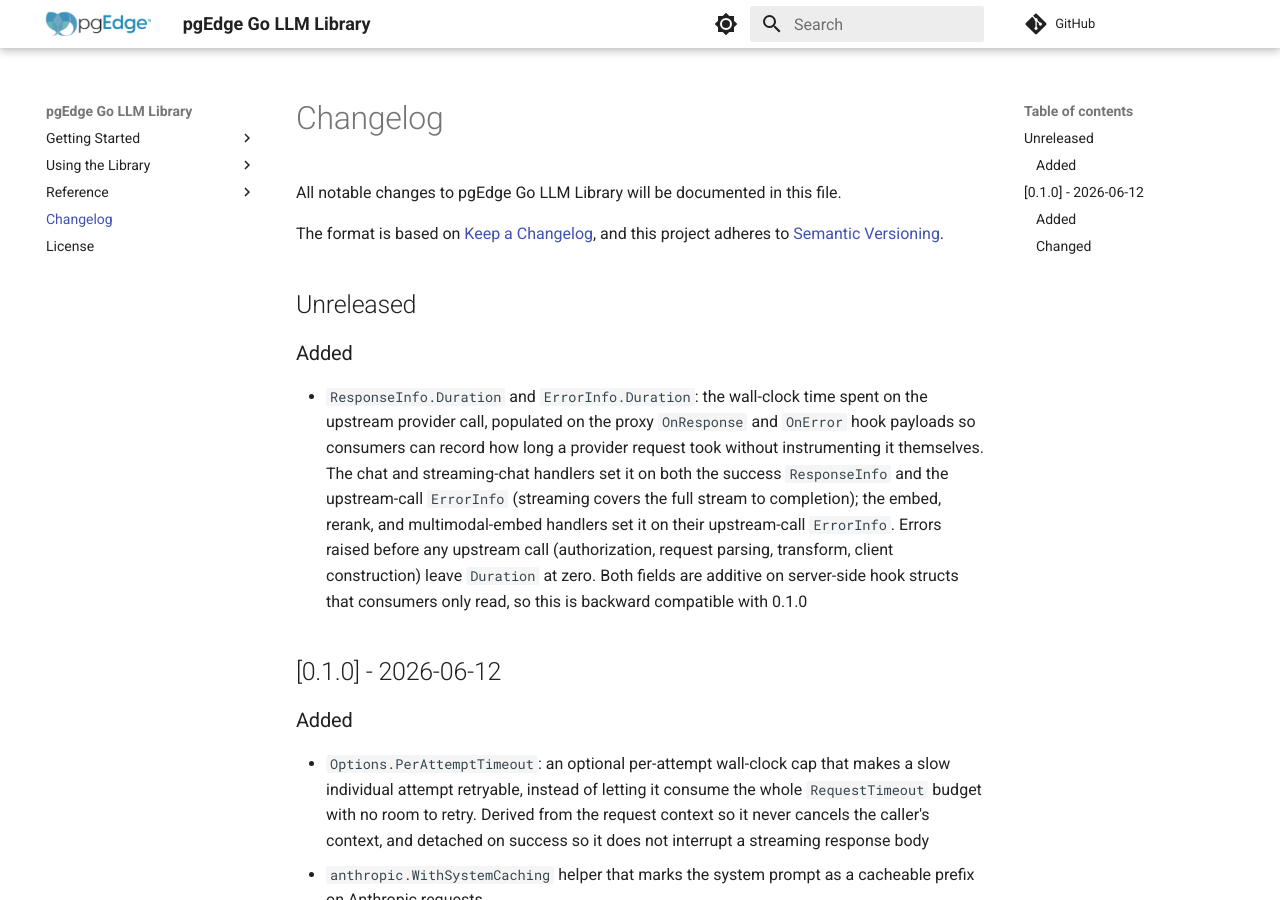
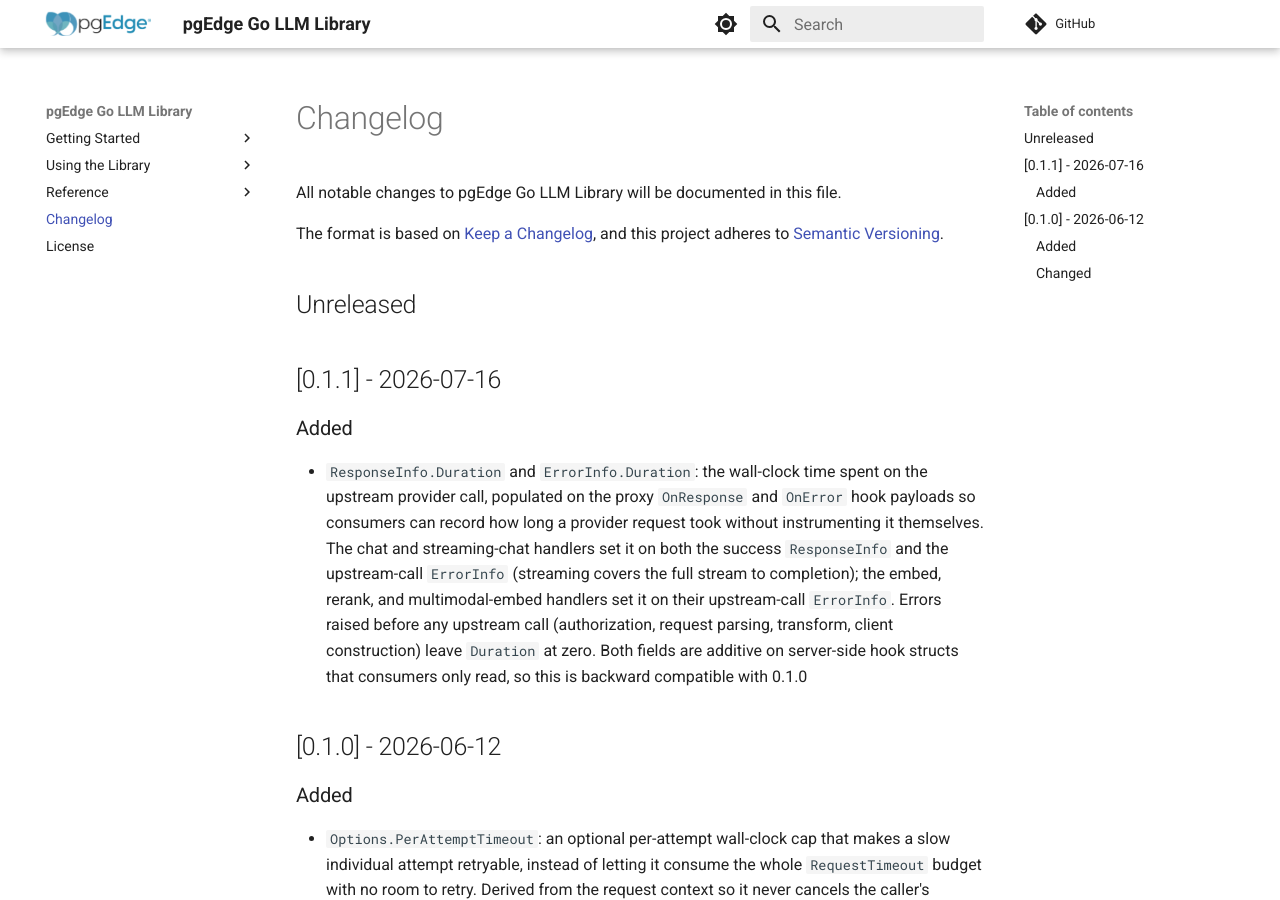
Before and after one commit to pgEdge/pgedge-go-llm-lib, an MkDocs documentation site: the page built from docs/changelog.md, in a window 1280 px wide and 900 px high. Built offline with MkDocs 1.6.1 and Material for MkDocs 9.7.7, drawn with Linux system fonts in a browser that asks for light colours; comment, search, counter and statistics services are not loaded.

Commit message:
Release version 0.1.1
- Update changelog with 0.1.1 release notes (proxy hook Duration field)

Release-Date: 2026-07-16

```diff
--- a/docs/changelog.md
+++ b/docs/changelog.md
@@ -9,6 +9,8 @@ project adheres to
 [Semantic Versioning](https://semver.org/spec/v2.0.0.html).
 
 ## Unreleased
+
+## [0.1.1] - 2026-07-16
 
 ### Added
 - `ResponseInfo.Duration` and `ErrorInfo.Duration`: the wall-clock time spent on the upstream provider call, populated on the proxy `OnResponse` and `OnError` hook payloads so consumers can record how long a provider request took without instrumenting it themselves. The chat and streaming-chat handlers set it on both the success `ResponseInfo` and the upstream-call `ErrorInfo` (streaming covers the full stream to completion); the embed, rerank, and multimodal-embed handlers set it on their upstream-call `ErrorInfo`. Errors raised before any upstream call (authorization, request parsing, transform, client construction) leave `Duration` at zero. Both fields are additive on server-side hook structs that consumers only read, so this is backward compatible with 0.1.0
```
